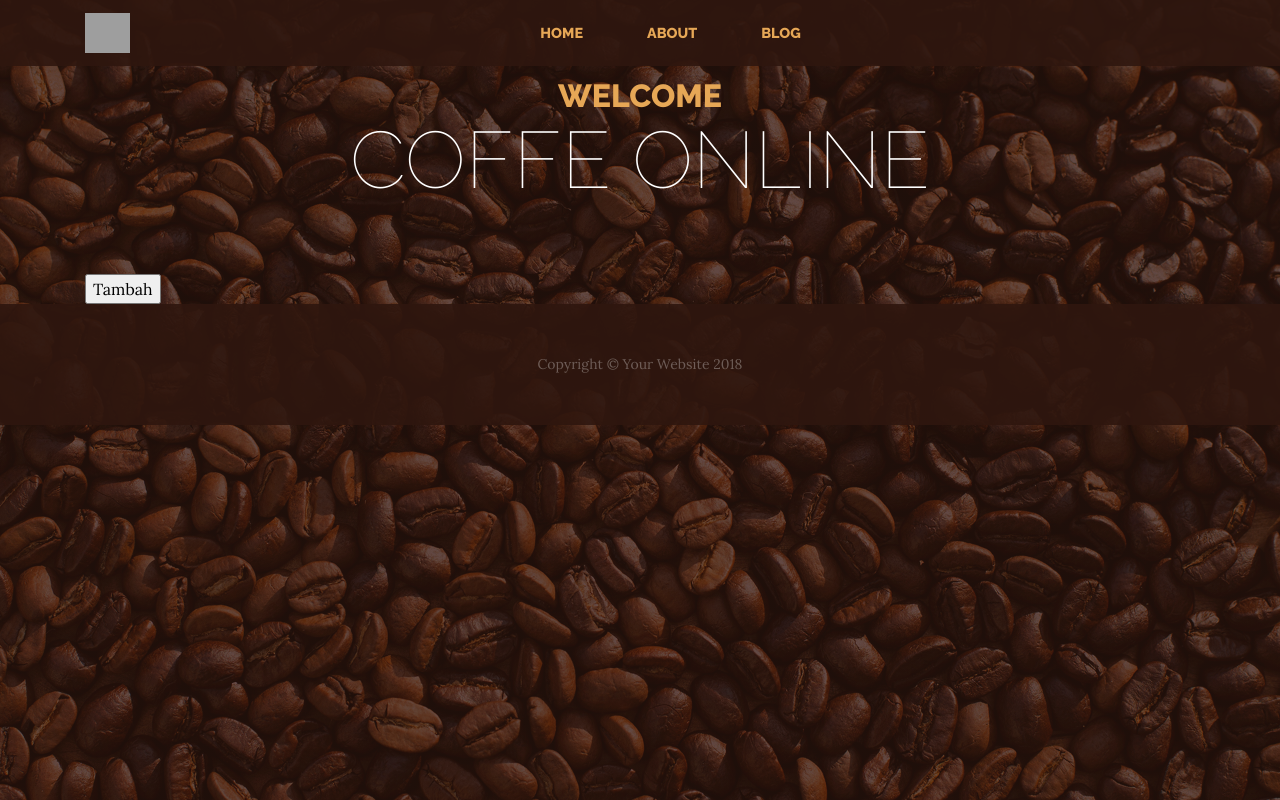
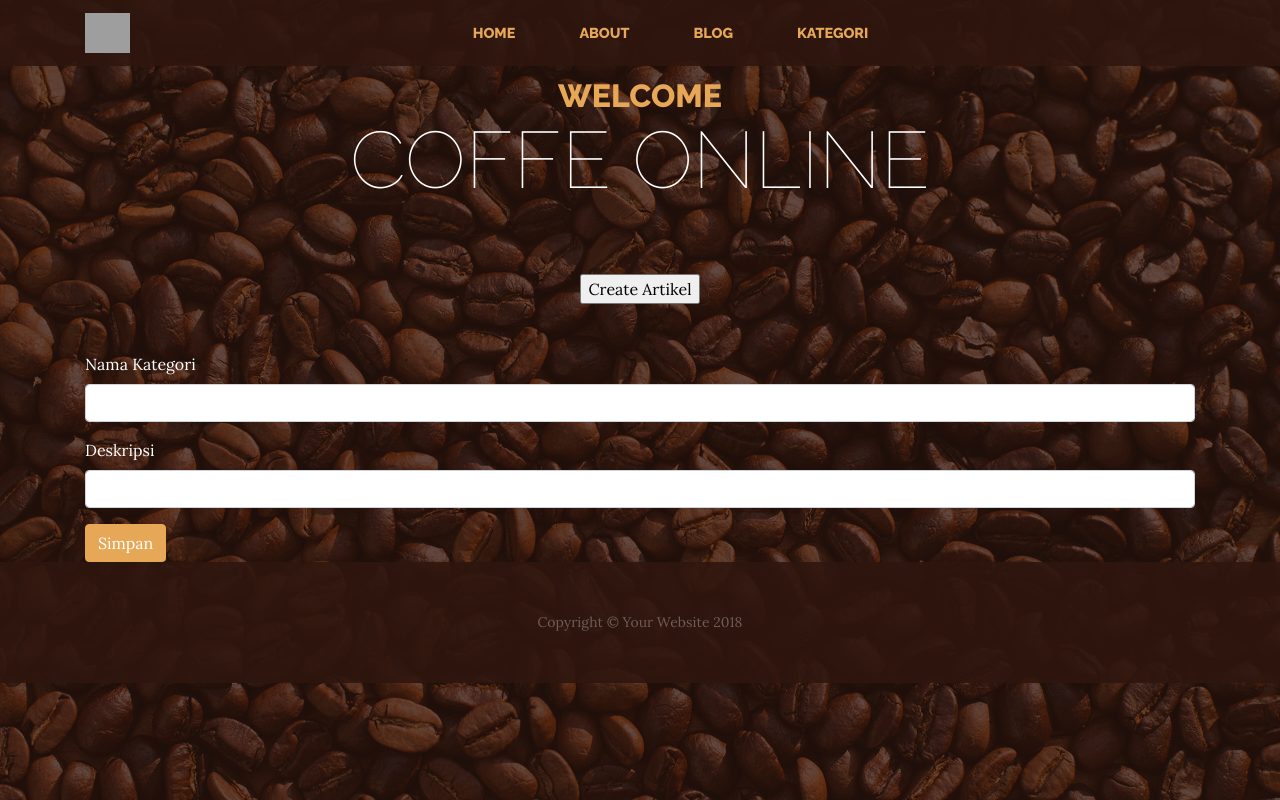
Before and after one commit to alifiadinda/ci3, a CodeIgniter app: page /ci3/index.php/blog in a window 1280 px wide. Run offline with CodeIgniter, Linux system fonts and the light colour scheme; data that the repository does not hold is empty; some libraries are stand-ins or nearby versions; grey boxes are pictures that could not be loaded.

Commit message:
Penambahan Create category

```diff
--- /dev/null
+++ b/application/views/Cat_view.php
@@ -0,0 +1,4 @@
+<?php
+                        // Kita looping data dari controller
+                        foreach ($categories as $key) :
+                    ?>
--- a/application/views/home.php
+++ b/application/views/home.php
@@ -48,6 +48,9 @@
             </li>
             <li class="nav-item active px-lg-4">
               <a class="nav-link js-scroll-trigger" href="blog">BLOG</a>
+            </li>
+            <li class="nav-item active px-lg-4">
+              <a class="nav-link js-scroll-trigger" href="blog">KATEGORI</a>
             </li>
           </ul>
         </div>
--- a/application/views/home_view.php
+++ b/application/views/home_view.php
@@ -49,12 +49,15 @@
             <li class="nav-item active px-lg-4">
               <a class="nav-link js-scroll-trigger" href="blog">BLOG</a>
             </li>
+            <li class="nav-item active px-lg-4">
+              <a class="nav-link js-scroll-trigger" href="blog">KATEGORI</a>
+            </li>
           </ul>
         </div>
       </div>
     </nav>
 
-
+     <center> <td colspan="3"><input type="submit" name="simpan" value="Create Artikel"></td> </center> <br><br>
 
     <div class="container text-center">
       <?php foreach ($artikel as $key): ?>
@@ -83,6 +86,27 @@
         echo form_open('blog/tambah', array('enctype'=>'multipart/form-data'));
        ?>
 
+       <?php echo form_open( 'category/create', array('class' => 'needs-validation', 'novalidate' => '') ); ?>
+
+ <?php echo form_open( 'category/create', array('class' => 'needs-validation', 'novalidate' => '') ); ?>
+
+<div class="form-group">
+  <font color="white">
+   <label for="cat_name">Nama Kategori</label>
+   <input type="text" class="form-control" name="cat_name" value="<?php echo set_value('cat_name') ?>" required>
+   <div class="invalid-feedback">Isi judul dulu </div>
+ </font>
+</div>
+
+<div class="form-group">
+   <font color="white">
+   <label for="text">Deskripsi</label>
+   <input type="text" class="form-control" name="cat_description" value="<?php echo set_value('cat_description') ?>" required>
+   <div class="invalid-feedback">Isi deskripsinya dulu</div>
+ </font>
+</div>
+<button id="submitBtn" type="submit" class="btn btn-primary">Simpan</button>
+
      <!--  <table>
         <tr>
           <td><font color="white">Judul</font></td>
@@ -105,7 +129,9 @@
           <td><input type="file" name="input_gambar"></td>
         </tr>
         <tr> -->
-          <td colspan="3"><input type="submit" name="simpan" value="Tambah"></td>
+          <br>
+
+
         </tr>
       </table>
     </div>
--- a/application/views/home_view_form.php
+++ b/application/views/home_view_form.php
@@ -19,7 +19,7 @@
             <li><a href="myweb">Home</a></li>
             <li><a href="myweb/profil">About</a></li>
             <li class="active"><a href="blog">Blog</a></li>
-            <li><a href="teman">Friends</a></li>
+            <li><a href="teman">Friend</a></li>
           </ul>
         </div>
       </div>
```
Also changed, not shown: application/controllers/Category.php (added, +60 -0 lines), application/models/Category_model.php (added, +24 -0 lines), application/views/Cat_create.php (added, +15 -0 lines).
